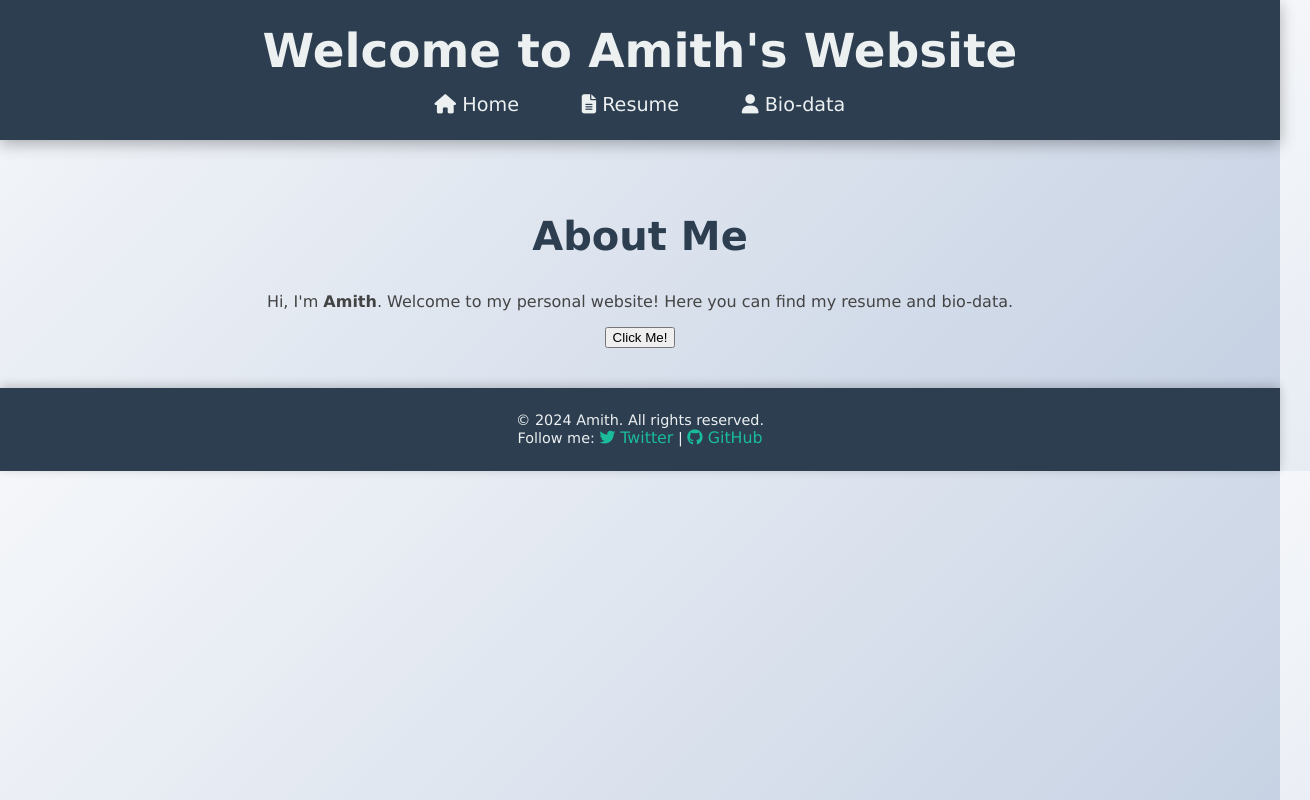
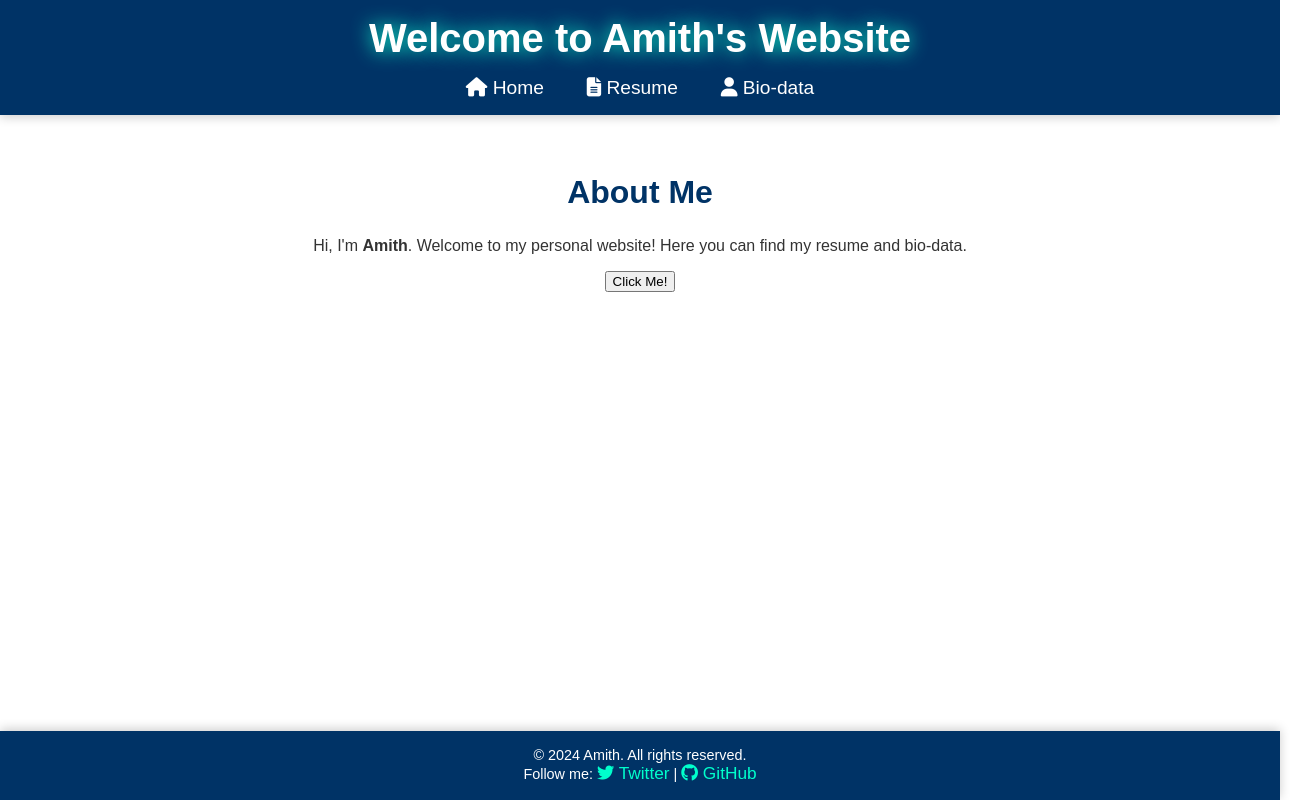
Before and after one commit to Jaisurya006/resume_website, a plain HTML site: page index.html in a window 1280 px wide. Shown: the whole page, 1310 px wide, since content can reach past the window. Drawn offline with Linux system fonts and the light colour scheme.

Commit message:
Update style.css

```diff
--- a/style.css
+++ b/style.css
@@ -1,88 +1,70 @@
-/* General Styles */
 body {
             margin: 0;
-    font-family: 'Verdana', sans-serif; /* Changed font for a different look */
-    background: linear-gradient(135deg, #f5f7fa, #c3cfe2); /* Soft gradient background */
-    color: #444; /* Darker text color for better readability */
+            font-family: 'Arial', sans-serif;
+            background: white;
+            color: #333;
         }
-
-/* Header Styles */
         header {
-    background: #2c3e50; /* Darker blue-gray color */
-    color: #ecf0f1; /* Light text color */
-    padding: 1.5em 0; /* Increased padding for a more spacious header */
+            background: #003366;
+            color: #fff;
+            padding: 1em 0;
             text-align: center;
-    box-shadow: 0 4px 15px rgba(0, 0, 0, 0.3); /* Deeper shadow for depth */
+            box-shadow: 0 2px 10px rgba(0, 0, 0, 0.2);
         }
-
         header h1 {
             margin: 0;
-    font-size: 2.8em; /* Slightly larger font size */
-    animation: pulse 1.5s infinite alternate; /* Changed animation */
+            font-size: 2.5em;
+            animation: glow 1.5s infinite alternate;
         }
-
-@keyframes pulse {
-    from { transform: scale(1); }
-    to { transform: scale(1.05); } /* Pulsing effect */
+        @keyframes glow {
+            from { text-shadow: 0 0 5px #fff; }
+            to { text-shadow: 0 0 20px #00ffcc; }
         }
-
-/* Navigation Styles */
         nav {
             margin-top: 1em;
         }
-
         nav a {
-    color: #ecf0f1; /* Light color for links */
+            color: #fff;
             text-decoration: none;
-    margin: 0 1.5em; /* Increased margin for spacing */
+            margin: 0 1em;
             font-size: 1.2em;
-    transition: color 0.3s ease, transform 0.3s ease; /* Added transform transition */
+            transition: color 0.3s ease;
         }
-
         nav a:hover {
-    color: #1abc9c; /* Teal color on hover */
-    transform: translateY(-2px); /* Slight lift effect on hover */
+            color: #00ffcc;
         }
-
-/* Main Content Styles */
         main {
-    padding: 2.5em; /* Increased padding for more space */
+            padding: 2em;
             text-align: center;
-    animation: slideIn 1.5s ease; /* Changed animation */
+            animation: fadeIn 2s ease;
         }
-
-@keyframes slideIn {
-    from { opacity: 0; transform: translateX(-50px); } /* Slide in from the left */
-    to { opacity: 1; transform: translateX(0); }
+        @keyframes fadeIn {
+            from { opacity: 0; transform: translateY(20px); }
+            to { opacity: 1; transform: translateY(0); }
         }
-
         main h2 {
-    font-size: 2.5em; /* Larger heading size */
-    color: #2c3e50; /* Darker color for headings */
+            font-size: 2em;
+            color: #003366;
         }
-
-/* Footer Styles */
         footer {
-    background: #2c3e50; /* Same as header for consistency */
-    color: #ecf0f1; /* Light text color */
+            background: #003366;
+            color: #fff;
             text-align: center;
-    padding: 1.5em 0; /* Increased padding */
-    position: relative; /* Changed to relative for better layout */
+            padding: 1em 0;
+            position: fixed;
+            bottom: 0;
             width: 100%;
-    box-shadow: 0 -2px 10px rgba(0, 0, 0, 0.2); /* Subtle shadow */
+            box-shadow: 0 -2px 10px rgba(0, 0, 0, 0.2);
         }
-
         footer p {
             margin: 0;
             font-size: 0.9em;
         }
-
         footer a {
-    color: #1abc9c; /* Teal color for footer links */
+            color: #00ffcc;
             text-decoration: none;
-    font-size: 1.1em; /* Slightly smaller font size */
+            font-size: 1.2em;
         }
-
         footer a:hover {
-    text-decoration: underline; /* Underline on hover */
+            text-decoration: underline;
         }
```
Lines whose indentation alone changed are shown as unchanged.
